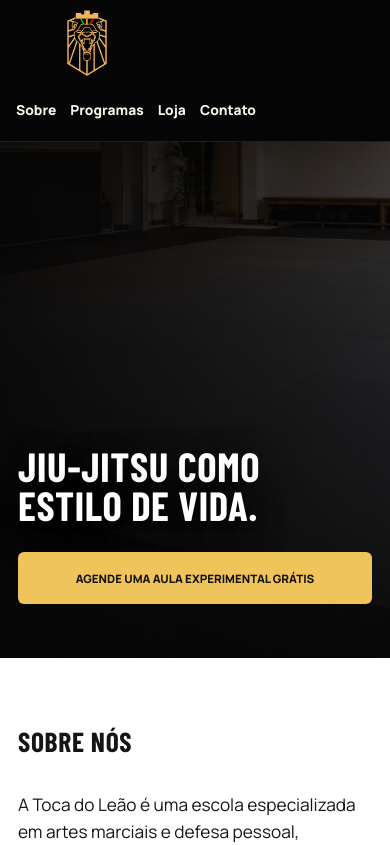
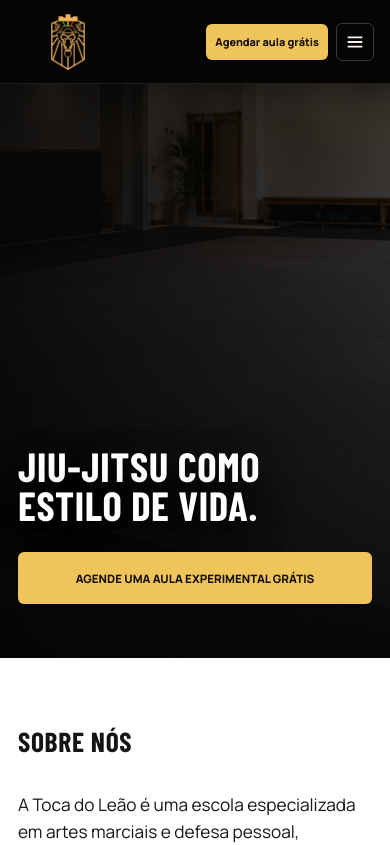
Before and after one commit to ederrabelo/tocadoleao-landingpage, a React (Vite) app: page / in a window 390 px wide. Shown: the top 845 px of the page. Built offline with nearby package versions, Linux system fonts and the light colour scheme; a web font is replaced by a local one.

Commit message:
Implementa responsividade para mobile

```diff
--- a/src/App.css
+++ b/src/App.css
@@ -87,6 +87,24 @@
   align-items: center;
   justify-content: flex-end;
   gap: 10px;
+}
+
+.button-label-mobile,
+.mobile-menu-toggle,
+.mobile-menu {
+  display: none;
+}
+
+@keyframes mobile-menu-enter {
+  from {
+    opacity: 0;
+    transform: translateY(-10px);
+  }
+
+  to {
+    opacity: 1;
+    transform: translateY(0);
+  }
 }
 
 .button {
@@ -584,21 +602,109 @@
 
 @media (max-width: 760px) {
   .site-header {
+    grid-template-columns: auto 1fr;
+    gap: 12px;
+    min-height: 84px;
     padding: 10px 16px;
   }
 
   .logo-link {
-    width: 158px;
-    height: 72px;
+    width: 128px;
+    height: 64px;
+  }
+
+  .main-nav {
+    display: none;
+  }
+
+  .header-actions {
+    justify-self: end;
+    gap: 8px;
   }
 
   .button-small {
+    min-height: 38px;
+    padding: 0 11px;
+    font-size: 0.78rem;
+    white-space: nowrap;
+  }
+
+  .button-label-desktop {
     display: none;
+  }
+
+  .button-label-mobile {
+    display: inline;
+  }
+
+  .mobile-menu-toggle {
+    display: inline-flex;
+    align-items: center;
+    justify-content: center;
+    width: 40px;
+    height: 40px;
+    padding: 0;
+    border: 1px solid rgba(248, 244, 234, 0.22);
+    border-radius: 6px;
+    background: transparent;
+    color: var(--text);
+  }
+
+  .mobile-menu-toggle svg {
+    width: 22px;
+    height: 22px;
+  }
+
+  .mobile-menu {
+    position: fixed;
+    z-index: 30;
+    top: 84px;
+    right: 0;
+    bottom: 0;
+    left: 0;
+    display: flex;
+    flex-direction: column;
+    padding: 28px 18px;
+    background: #ffffff;
+    color: var(--ink);
+    animation: mobile-menu-enter 180ms ease-out;
+  }
+
+  .mobile-menu-nav {
+    display: flex;
+    flex: 1;
+    flex-direction: column;
+    justify-content: center;
+    gap: 0;
+    padding: 0 6px 84px;
+  }
+
+  .mobile-menu-nav a {
+    display: flex;
+    align-items: center;
+    justify-content: space-between;
+    gap: 20px;
+    padding: 22px 0;
+    border-bottom: 1px solid rgba(21, 21, 21, 0.14);
+    color: var(--ink);
+    font-size: 1.35rem;
+    font-weight: 800;
+    line-height: 1.2;
+    letter-spacing: 0.01em;
+    text-decoration: none;
+  }
+
+  .mobile-menu-nav a:first-child {
+    border-top: 1px solid rgba(21, 21, 21, 0.14);
+  }
+
+  .mobile-menu-nav a:hover {
+    color: #5b5b5b;
   }
 
   .hero-section {
     min-height: 78vh;
-    padding: 168px 18px 54px;
+    padding: 120px 18px 54px;
   }
 
   .hero-overlay {
@@ -622,7 +728,7 @@
   }
 
   .section {
-    scroll-margin-top: 138px;
+    scroll-margin-top: 96px;
     padding: 70px 18px;
   }
 
@@ -706,8 +812,19 @@
   }
 
   .logo-link {
-    width: 142px;
-    height: 66px;
+    width: 104px;
+    height: 56px;
+  }
+
+  .button-small {
+    min-height: 36px;
+    padding: 0 8px;
+    font-size: 0.68rem;
+  }
+
+  .mobile-menu-toggle {
+    width: 38px;
+    height: 38px;
   }
 
   .section-kicker {
@@ -722,3 +839,9 @@
     font-size: 0.72rem;
   }
 }
+
+@media (prefers-reduced-motion: reduce) {
+  .mobile-menu {
+    animation: none;
+  }
+}
--- a/src/App.tsx
+++ b/src/App.tsx
@@ -1,4 +1,6 @@
 import './App.css'
+
+import { useEffect, useState } from 'react'
 
 import heroImage from './assets/hero.png'
 import logoImage from './assets/logo-amarela-fundotransparente-semtexto.png'
@@ -153,8 +155,61 @@ function WhatsAppIcon() {
   )
 }
 
+function MenuIcon() {
+  return (
+    <svg aria-hidden="true" viewBox="0 0 24 24" focusable="false">
+      <path d="M4 7h16M4 12h16M4 17h16" fill="none" stroke="currentColor" strokeWidth="2" />
+    </svg>
+  )
+}
+
+function CloseIcon() {
+  return (
+    <svg aria-hidden="true" viewBox="0 0 24 24" focusable="false">
+      <path d="M6 6l12 12M18 6L6 18" fill="none" stroke="currentColor" strokeWidth="2" />
+    </svg>
+  )
+}
+
 function App() {
   const currentYear = new Date().getFullYear()
+  const [isMobileMenuOpen, setIsMobileMenuOpen] = useState(false)
+
+  useEffect(() => {
+    if (!isMobileMenuOpen) {
+      return
+    }
+
+    const previousOverflow = document.body.style.overflow
+    const closeOnEscape = (event: KeyboardEvent) => {
+      if (event.key === 'Escape') {
+        setIsMobileMenuOpen(false)
+      }
+    }
+
+    document.body.style.overflow = 'hidden'
+    window.addEventListener('keydown', closeOnEscape)
+
+    return () => {
+      document.body.style.overflow = previousOverflow
+      window.removeEventListener('keydown', closeOnEscape)
+    }
+  }, [isMobileMenuOpen])
+
+  useEffect(() => {
+    const mobileQuery = window.matchMedia('(max-width: 760px)')
+    const closeMenuOnLargerScreen = () => {
+      if (!mobileQuery.matches) {
+        setIsMobileMenuOpen(false)
+      }
+    }
+
+    mobileQuery.addEventListener('change', closeMenuOnLargerScreen)
+
+    return () => {
+      mobileQuery.removeEventListener('change', closeMenuOnLargerScreen)
+    }
+  }, [])
 
   return (
     <div className="site-shell">
@@ -173,9 +228,33 @@ function App() {
 
         <div className="header-actions">
           <a className="button button-small" href={scheduleWhatsappUrl} target="_blank" rel="noreferrer">
-            Agendar aula grátis
+            <span className="button-label-desktop">Agendar aula grátis</span>
+            <span className="button-label-mobile">Agendar aula grátis</span>
           </a>
+          <button
+            className="mobile-menu-toggle"
+            type="button"
+            aria-controls="mobile-menu"
+            aria-expanded={isMobileMenuOpen}
+            aria-label={isMobileMenuOpen ? 'Fechar menu' : 'Abrir menu'}
+            onClick={() => setIsMobileMenuOpen((isOpen) => !isOpen)}
+          >
+            {isMobileMenuOpen ? <CloseIcon /> : <MenuIcon />}
+          </button>
         </div>
+
+        {isMobileMenuOpen && (
+          <div className="mobile-menu" id="mobile-menu">
+            <nav className="mobile-menu-nav" aria-label="Menu principal mobile">
+              {navLinks.map((link) => (
+                <a key={link.href} href={link.href} onClick={() => setIsMobileMenuOpen(false)}>
+                  <span>{link.label}</span>
+                  <span aria-hidden="true">&gt;</span>
+                </a>
+              ))}
+            </nav>
+          </div>
+        )}
       </header>
 
       <main>
```
